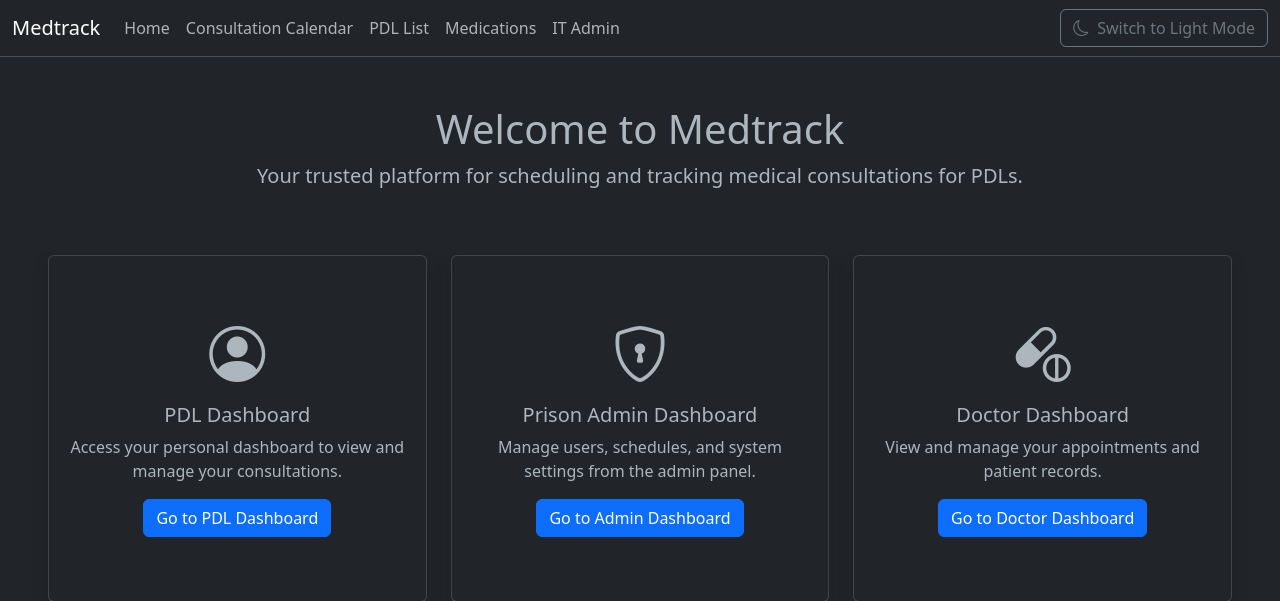
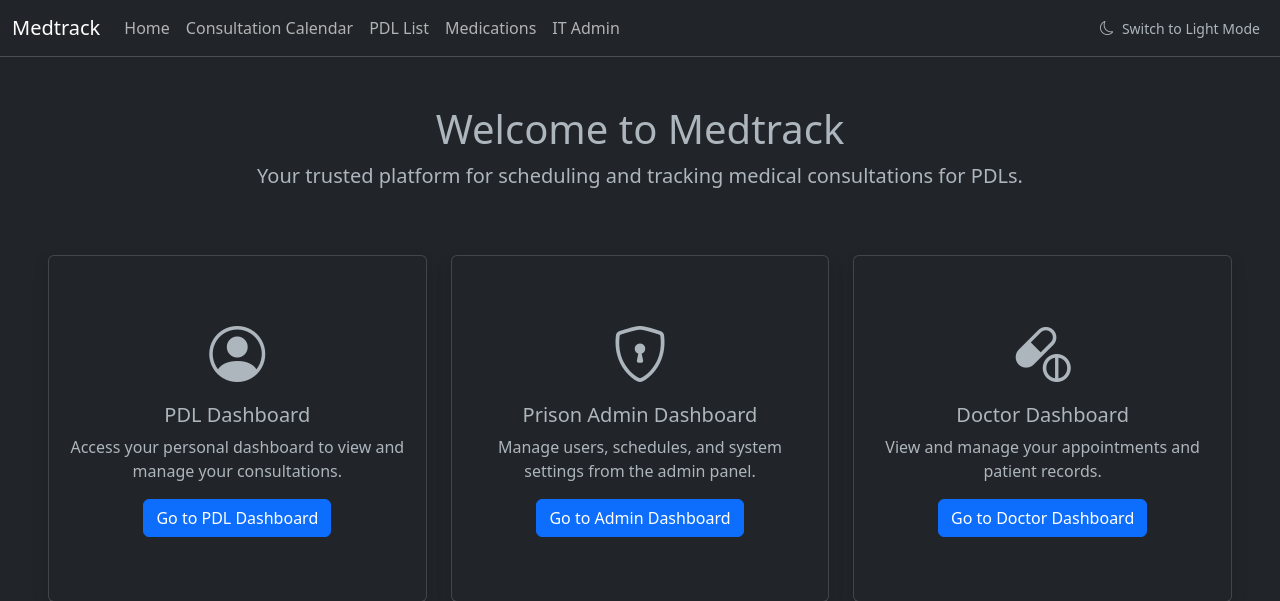
Before and after one commit to Daddycode11/MedTrack, a Django app: page /pdl/ in a window 1280 px wide. Shown: the top 601 px of the page. Run offline with Django 5.2, Linux system fonts and the light colour scheme; some libraries are stand-ins or nearby versions.

Commit message:
Add dark mode switch

```diff
--- a/medtrack/medtrack/static/css/styles.css
+++ b/medtrack/medtrack/static/css/styles.css
@@ -0,0 +1,11 @@
+.no-outline {
+    outline: none !important;
+    box-shadow: none !important;
+    border: none !important;
+}
+
+.no-outline:focus {
+    outline: none !important;
+    border: none !important;
+    box-shadow: none !important;
+}
--- a/medtrack/templates/base.html
+++ b/medtrack/templates/base.html
@@ -37,7 +37,7 @@
                     </li>
                 </ul>
                 <!-- Dark Mode Toggle Button -->
-                <button id="themeToggle" class="btn btn-outline-secondary d-flex align-items-center">
+                <button id="themeToggle" class="btn d-flex align-items-center btn-sm no-outline">
                     <i id="themeIcon" class="bi bi-moon pe-2"></i>
                     <span id="themeText">Switch to Light Mode</span>
                 </button>
```
